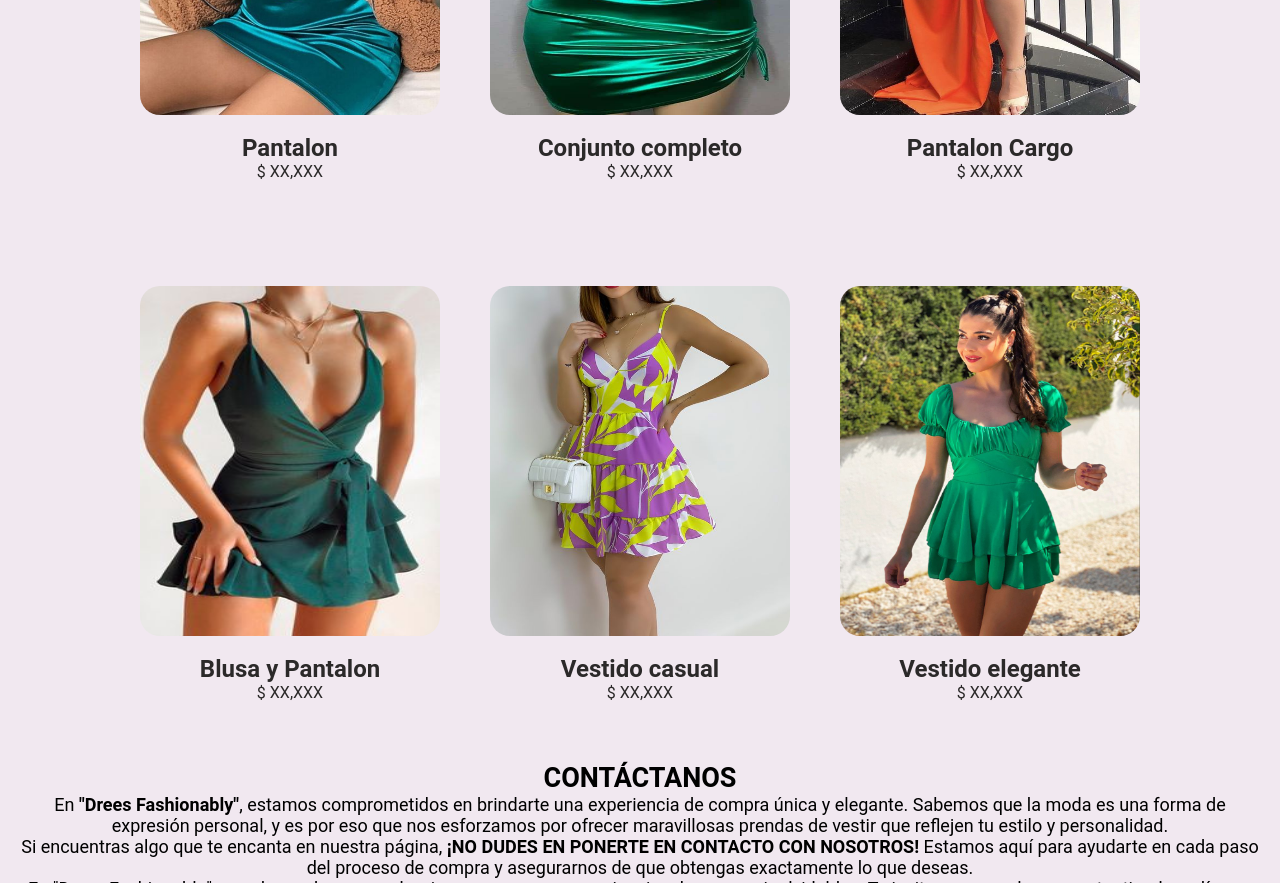
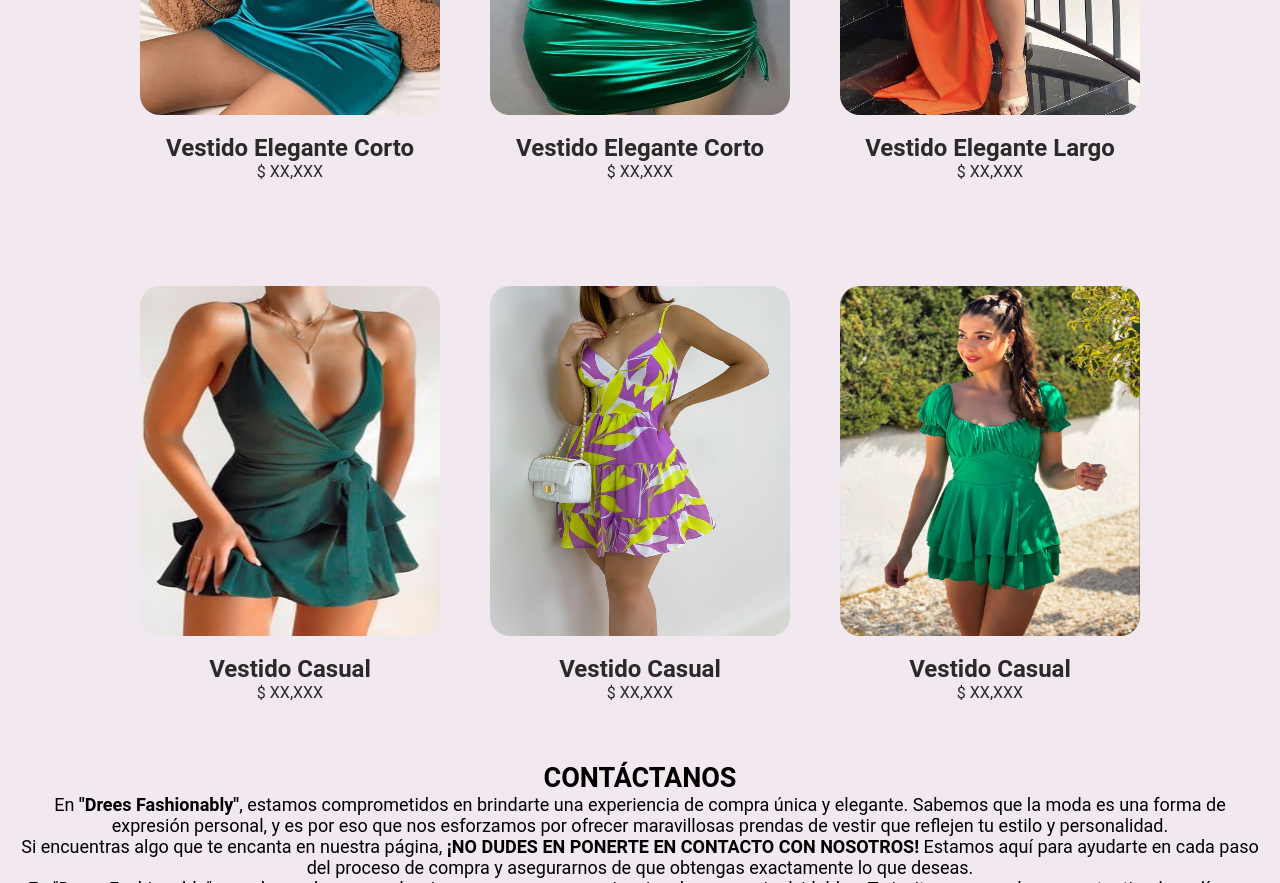
Before and after one commit to KarenMarcela/proyectoPersonal, a plain HTML site: page html/Vestidos.html in a window 1280 px wide. Shown: the part 400-1283 px from the top of the page. Drawn offline with Linux system fonts and the light colour scheme.

Commit message:
Modified garment names

```diff
--- a/html/Vestidos.html
+++ b/html/Vestidos.html
@@ -28,21 +28,21 @@
                 <div class="img">
                     <img src="../multimedia/vestido1.jpg" alt="moda 2023">
                     <div class="text">
-                        <h2>Pantalon</h2>
+                        <h2>Vestido Elegante Corto</h2>
                         <p> $ XX,XXX</p>
                     </div>
                 </div>
                 <div class="img">
                     <img src="../multimedia/vestido2.jpg" alt="moda 2023" >
                     <div class="text">
-                        <h2>Conjunto completo</h2>
+                        <h2>Vestido Elegante Corto</h2>
                         <p> $ XX,XXX</p>
                     </div>
                 </div>
                 <div class="img">
                     <img src="../multimedia/vestido3.jpg" alt="moda 2023">
                     <div class="text">
-                        <h2>Pantalon Cargo</h2>
+                        <h2>Vestido Elegante Largo</h2>
                         <p> $ XX,XXX</p>
                     </div>
                 </div>
@@ -51,21 +51,21 @@
                 <div class="img">
                     <img src="../multimedia/vestido4.jpg" alt="moda 2023">
                     <div class="text">
-                        <h2>Blusa y Pantalon</h2>
+                        <h2>Vestido Casual</h2>
                         <p> $ XX,XXX</p>
                     </div>
                 </div>
                 <div class="img">
                     <img src="../multimedia/vestido5.jpg" alt="moda 2023">
                     <div class="text">
-                        <h2>Vestido casual</h2>
+                        <h2>Vestido Casual</h2>
                         <p> $ XX,XXX</p>
                     </div>
                 </div>
                 <div class="img">
                     <img src="../multimedia/vestido6.jpg" alt="moda 2023" >
                     <div class="text">
-                        <h2>Vestido elegante</h2>
+                        <h2>Vestido Casual</h2>
                         <p> $ XX,XXX</p>
                     </div>
                 </div>
```
Also changed, not shown: html/Blusas.html (+6 -6 lines), html/Pantalones.html (+5 -5 lines), index.html (+4 -4 lines).
